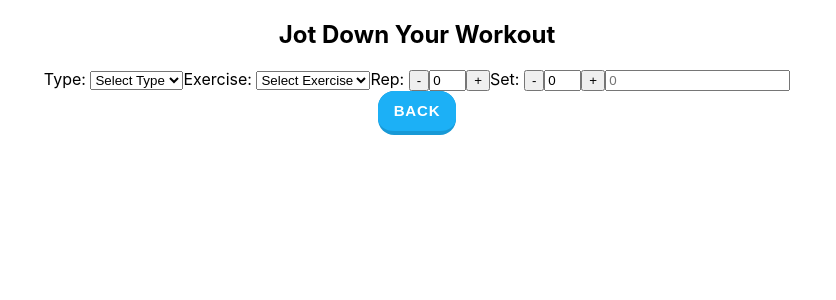
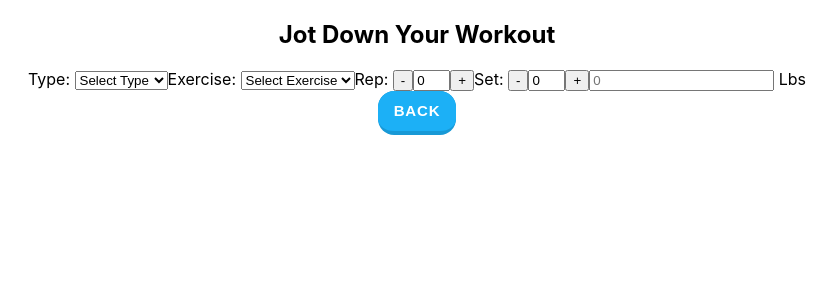
Before and after one commit to Chingsan53/work-out-logger, a React (Create React App) app: page /logger in a window 1280 px wide. Shown: the top 300 px of the page, without its empty margins (223-1059 px from the left). Built offline with nearby package versions, Linux system fonts and the light colour scheme.

Commit message:
added weight

```diff
--- a/src/components/JotDown.component.jsx
+++ b/src/components/JotDown.component.jsx
@@ -151,9 +151,7 @@ export default function Logger({ weightValue, onWeightChange }) {
           -
         </button>
         <input type="number" value={repValue} readOnly className="rep-input" />
-
         <button onClick={handleIncreaseRep}>+</button>
-
         <span>Set: </span>
         <button onClick={handleDecreaseSet}>-</button>
         <input type="number" value={sepValue} readOnly className="set-input" />
@@ -164,7 +162,8 @@ export default function Logger({ weightValue, onWeightChange }) {
           onChange={onWeightChange}
           className="lbInput"
           placeholder="0"
-        />
+        />{" "}
+        <span>Lbs</span>
       </div>
       <button onClick={() => navigate(-1)} className="button-19">
         Back
```
